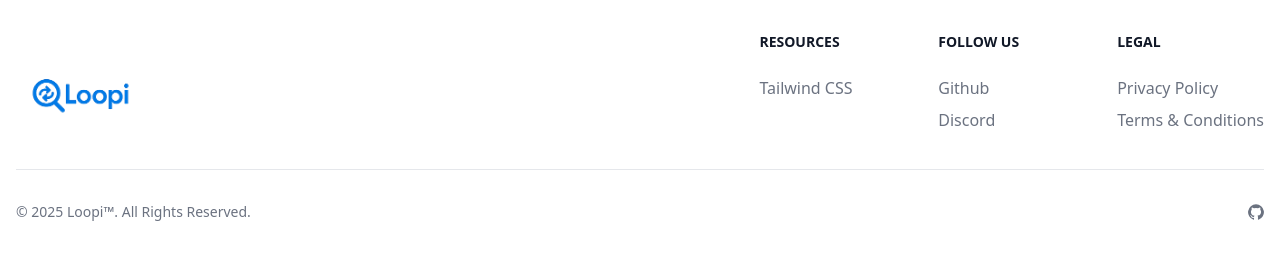
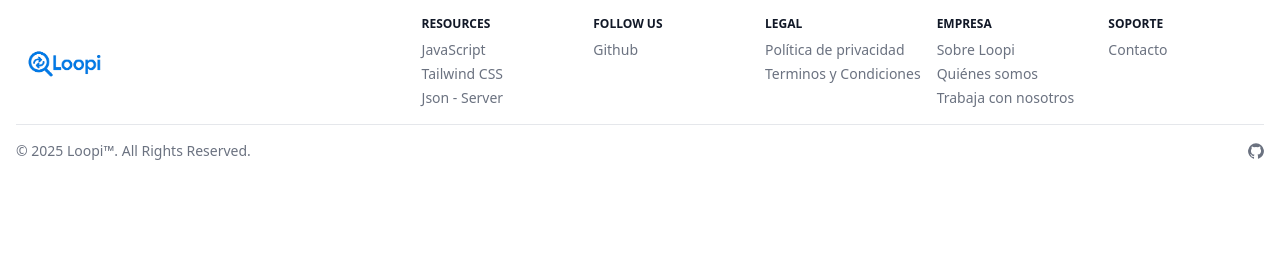
Before and after one commit to jemb4/loopi, a plain HTML site: page src/components/footer.html in a window 1280 px wide. Drawn offline with nearby package versions, Linux system fonts and the light colour scheme.

Commit message:
Añado nuevas secciones al footer sin terminar

```diff
--- a/src/components/footer.html
+++ b/src/components/footer.html
@@ -8,77 +8,76 @@
   </head>
 
   <body>
-  <footer class="bg-white dark:bg-gray-900">
-  <div class="mx-auto w-full max-w-screen-xl p-4 py-6 lg:py-8">
-    <div class="md:flex md:justify-between">
-      <div class="mb-6 md:mb-0">
+
+<footer class="bg-white dark:bg-gray-900 text-sm">
+  <div class="w-full max-w-full px-4 py-4 mx-auto">
+   <div class="flex flex-col md:flex-row md:justify-between md:items-start gap-6">
+
+
+  <div>
     <a href="https://flowbite.com/" aria-label="Ir a la página principal de Loopi" class="flex items-center">
-          <img
-            src="../img/LOGO.png"
-            class="w-32 h-auto me-3"
-            alt="Loopi Logo"
-          />
+      <img src="../img/LOGO.png" class="w-24 h-auto me-2" alt="Loopi Logo" />
     </a>
   </div>
-      <nav aria-label="Footer Navigation" class="grid grid-cols-1 sm:grid-cols-2 md:grid-cols-3 gap-6 sm:gap-8">
+
+
+  <nav aria-label="Footer Navigation" class="grid grid-cols-2 gap-4 sm:grid-cols-3 lg:grid-cols-5 text-gray-500 dark:text-gray-400 font-medium">
+
+
     <div>
-          <h2 class="mb-6 text-sm font-semibold text-gray-900 uppercase dark:text-white">Resources</h2>
-          <ul class="text-gray-500 dark:text-gray-400 font-medium space-y-2">
-            <li>
-              <a href="https://tailwindcss.com/" class="hover:underline hover:text-blue-600 dark:hover:text-blue-400">Tailwind CSS</a>
-            </li>
+      <h2 class="mb-2 text-xs font-semibold text-gray-900 uppercase dark:text-white">Resources</h2>
+      <ul class="space-y-1">
+        <li><a href="https://developer.mozilla.org/es/docs/Web/JavaScript/" target="_blank" class="hover:underline hover:text-blue-600 dark:hover:text-blue-400">JavaScript</a></li>
+        <li><a href="https://tailwindcss.com/" target="_blank" class="hover:underline hover:text-blue-600 dark:hover:text-blue-400">Tailwind CSS</a></li>
+        <li><a href="https://www.npmjs.com/package/json-server" target="_blank" class="hover:underline hover:text-blue-600 dark:hover:text-blue-400">Json - Server</a></li>
       </ul>
     </div>
+
     <div>
-          <h2 class="mb-6 text-sm font-semibold text-gray-900 uppercase dark:text-white">Follow us</h2>
-          <ul class="text-gray-500 dark:text-gray-400 font-medium space-y-2">
-            <li>
-              <a href="https://github.com/jemb4/loopi" target="_blank" class="hover:underline hover:text-blue-600 dark:hover:text-blue-400">Github</a>
-            </li>
-            <li>
-              <a href="https://discord.gg/4eeurUVvTy" class="hover:underline hover:text-blue-600 dark:hover:text-blue-400">Discord</a>
-            </li>
+      <h2 class="mb-2 text-xs font-semibold text-gray-900 uppercase dark:text-white">Follow us</h2>
+      <ul class="space-y-1">
+        <li><a href="https://github.com/jemb4/loopi" target="_blank" class="hover:underline hover:text-blue-600 dark:hover:text-blue-400">Github</a></li>
       </ul>
     </div>
+
     <div>
-          <h2 class="mb-6 text-sm font-semibold text-gray-900 uppercase dark:text-white">Legal</h2>
-          <ul class="text-gray-500 dark:text-gray-400 font-medium space-y-2">
-            <li>
-              <a href="#" class="hover:underline hover:text-blue-600 dark:hover:text-blue-400">Privacy Policy</a>
-            </li>
-            <li>
-              <a href="#" class="hover:underline hover:text-blue-600 dark:hover:text-blue-400">Terms &amp; Conditions</a>
-            </li>
+      <h2 class="mb-2 text-xs font-semibold text-gray-900 uppercase dark:text-white">Legal</h2>
+      <ul class="space-y-1">
+        <li><a href="footer_politica-privacidad.html" target="_blank" class="hover:underline hover:text-blue-600 dark:hover:text-blue-400">Política de privacidad</a></li>
+        <li><a href="footer_terminos-condiciones.html" target="_blank" class="hover:underline hover:text-blue-600 dark:hover:text-blue-400">Terminos y Condiciones</a></li>
       </ul>
     </div>
+
+    <div>
+      <h2 class="mb-2 text-xs font-semibold text-gray-900 uppercase dark:text-white">Empresa</h2>
+      <ul class="space-y-1">
+        <li><a href="#" class="hover:underline hover:text-blue-600 dark:hover:text-blue-400">Sobre Loopi</a></li>
+        <li><a href="#" class="hover:underline hover:text-blue-600 dark:hover:text-blue-400">Quiénes somos</a></li>
+        <li><a href="#" class="hover:underline hover:text-blue-600 dark:hover:text-blue-400">Trabaja con nosotros</a></li>
+      </ul>
+    </div>
+
+    <div>
+      <h2 class="mb-2 text-xs font-semibold text-gray-900 uppercase dark:text-white">Soporte</h2>
+      <ul class="space-y-1">
+        <li><a href="#" class="hover:underline hover:text-blue-600 dark:hover:text-blue-400">Contacto</a></li>
+      </ul>
+    </div>
+
   </nav>
 </div>
 
-    <hr class="my-6 border-gray-200 sm:mx-auto dark:border-gray-700 lg:my-8" />
 
-    <div class="sm:flex sm:items-center sm:justify-between">
-      <span class="text-sm text-gray-500 sm:text-center dark:text-gray-400">
-        © <span id="year"></span>
-        <a href="https://flowbite.com/" class="hover:underline">Loopi™</a>. All Rights Reserved.
-      </span>
-      <div class="flex mt-4 sm:justify-center sm:mt-0">
-        <a href="https://github.com/jemb4/loopi" target="_blank" aria-label="Cuenta de GitHub de Loopi" class="text-gray-500 hover:text-gray-900 dark:hover:text-white ms-5">
-          <svg
-            class="w-4 h-4"
-            aria-hidden="true"
-            xmlns="http://www.w3.org/2000/svg"
-            fill="currentColor"
-            viewBox="0 0 20 20"
-          >
-            <path
-              fill-rule="evenodd"
-              d="M10 .333A9.911 9.911 0 0 0 6.866 19.65c.5.092.678-.215.678-.477 0-.237-.01-1.017-.014-1.845-2.757.6-3.338-1.169-3.338-1.169a2.627 2.627 0 0 0-1.1-1.451c-.9-.615.07-.6.07-.6a2.084 2.084 0 0 1 1.518 1.021 2.11 2.11 0 0 0 2.884.823c.044-.503.268-.973.63-1.325-2.2-.25-4.516-1.1-4.516-4.9A3.832 3.832 0 0 1 4.7 7.068a3.56 3.56 0 0 1 .095-2.623s.832-.266 2.726 1.016a9.409 9.409 0 0 1 4.962 0c1.89-1.282 2.717-1.016 2.717-1.016.366.83.402 1.768.1 2.623a3.827 3.827 0 0 1 1.02 2.659c0 3.807-2.319 4.644-4.525 4.889a2.366 2.366 0 0 1 .673 1.834c0 1.326-.012 2.394-.012 2.72 0 .263.18.572.681.475A9.911 9.911 0 0 0 10 .333Z"
-              clip-rule="evenodd"
-            />
+    <hr class="my-4 border-gray-200 dark:border-gray-700" />
+
+    <div class="flex flex-col sm:flex-row sm:items-center sm:justify-between gap-2 text-gray-500 dark:text-gray-400">
+      <span>© <span id="year"></span> <a href="https://flowbite.com/" class="hover:underline">Loopi™</a>. All Rights Reserved.</span>
+      <a href="https://github.com/jemb4/loopi" target="_blank" aria-label="GitHub de Loopi" class="text-gray-500 hover:text-gray-900 dark:hover:text-white">
+        <svg class="w-4 h-4" aria-hidden="true" fill="currentColor" viewBox="0 0 20 20">
+          <path fill-rule="evenodd" clip-rule="evenodd"
+            d="M10 .333A9.911 9.911 0 0 0 6.866 19.65c.5.092.678-.215.678-.477 0-.237-.01-1.017-.014-1.845-2.757.6-3.338-1.169-3.338-1.169a2.627 2.627 0 0 0-1.1-1.451c-.9-.615.07-.6.07-.6a2.084 2.084 0 0 1 1.518 1.021 2.11 2.11 0 0 0 2.884.823c.044-.503.268-.973.63-1.325-2.2-.25-4.516-1.1-4.516-4.9A3.832 3.832 0 0 1 4.7 7.068a3.56 3.56 0 0 1 .095-2.623s.832-.266 2.726 1.016a9.409 9.409 0 0 1 4.962 0c1.89-1.282 2.717-1.016 2.717-1.016.366.83.402 1.768.1 2.623a3.827 3.827 0 0 1 1.02 2.659c0 3.807-2.319 4.644-4.525 4.889a2.366 2.366 0 0 1 .673 1.834c0 1.326-.012 2.394-.012 2.72 0 .263.18.572.681.475A9.911 9.911 0 0 0 10 .333Z" />
         </svg>
-          <span class="sr-only">GitHub account</span>
       </a>
-      </div>
     </div>
   </div>
 
@@ -87,5 +86,6 @@
   </script>
 </footer>
 
+
   </body>
 </html>
--- /dev/null
+++ b/src/components/footer_politica-privacidad.html
@@ -0,0 +1,54 @@
+<!DOCTYPE html>
+<html lang="es">
+<head>
+  <meta charset="UTF-8" />
+  <meta name="viewport" content="width=device-width, initial-scale=1.0" />
+  <title>Loopi - Política de Privacidad</title>
+  <script src="https://cdn.tailwindcss.com"></script>
+  <link rel="icon" href="/img/LOGO.png">
+</head>
+<body class="bg-gray-100 text-gray-800 px-6 py-10 font-sans">
+  <div class="max-w-3xl mx-auto bg-white shadow-lg rounded-xl p-8 border border-gray-200">
+    <h1 class="text-4xl font-extrabold text-blue-600 mb-6">🕵️ Política de Privacidad</h1>
+
+    <p class="mb-4 text-gray-700">
+      En <strong>Loopi</strong>, no vendemos tus datos por cuatro duros, ni se los damos a alienígenas (todavía). Esta Política de Privacidad te explica de forma clara y sin rodeos cómo tratamos tu información. Spoiler: con cariño y respeto.
+    </p>
+
+    <h2 class="text-2xl font-bold text-gray-900 mt-8 mb-2">1. ¿Qué datos recogemos?</h2>
+    <p class="mb-4 text-gray-700">
+      Solo lo justo y necesario: tu nombre, email, dirección (para enviarte esos gadgets maravillosos), y detalles del pedido. Nada de saber qué desayunaste ayer.
+    </p>
+
+    <h2 class="text-2xl font-bold text-gray-900 mt-8 mb-2">2. ¿Para qué los usamos?</h2>
+    <p class="mb-4 text-gray-700">
+      Para procesar tus pedidos, mejorar tu experiencia como usuario y enviarte memes tecnológicos si te suscribes a la newsletter (bueno, también ofertas, claro).
+    </p>
+
+    <h2 class="text-2xl font-bold text-gray-900 mt-8 mb-2">3. ¿Tus datos están seguros?</h2>
+    <p class="mb-4 text-gray-700">
+      Como en una caja fuerte digital con láseres. Usamos medidas de seguridad de nivel hacker-bueno para que tus datos no se pierdan, se filtren o se usen para invocar a Skynet.
+    </p>
+
+    <h2 class="text-2xl font-bold text-gray-900 mt-8 mb-2">4. Tus superpoderes (derechos)</h2>
+    <p class="mb-4 text-gray-700">
+      Puedes pedirnos acceso a tus datos, corregirlos o incluso hacernos desaparecer todo como si nunca hubieras estado aquí. Escríbenos a <a href="mailto:soporte@loopi.tech" class="text-blue-600 hover:underline">soporte@loopi.tech</a> y activamos el protocolo ninja.
+    </p>
+
+    <h2 class="text-2xl font-bold text-gray-900 mt-8 mb-2">5. Cookies (las digitales, no las de chocolate)</h2>
+    <p class="mb-4 text-gray-700">
+      Usamos cookies para que la web funcione mejor, como cuando tu madre te prepara tu comida favorita. Puedes aceptarlas o rechazarlas, tú mandas.
+    </p>
+
+    <p class="mt-8 text-sm text-gray-500 italic">
+      Última actualización: 19 de junio de 2025. Versión 1.0 – Lo suficientemente seria como para cumplir la ley, lo suficientemente simpática como para que no te duermas.
+    </p>
+
+    <div class="mt-10">
+      <a href="footer.html" class="inline-block px-5 py-2 bg-blue-600 text-white rounded-lg shadow hover:bg-blue-700 transition">
+        ← Volver a Loopi
+      </a>
+    </div>
+  </div>
+</body>
+</html>
```
Also changed, not shown: src/components/footer_terminos-condiciones.html (added, +54 -0 lines). Lines whose indentation alone changed are shown as unchanged.
